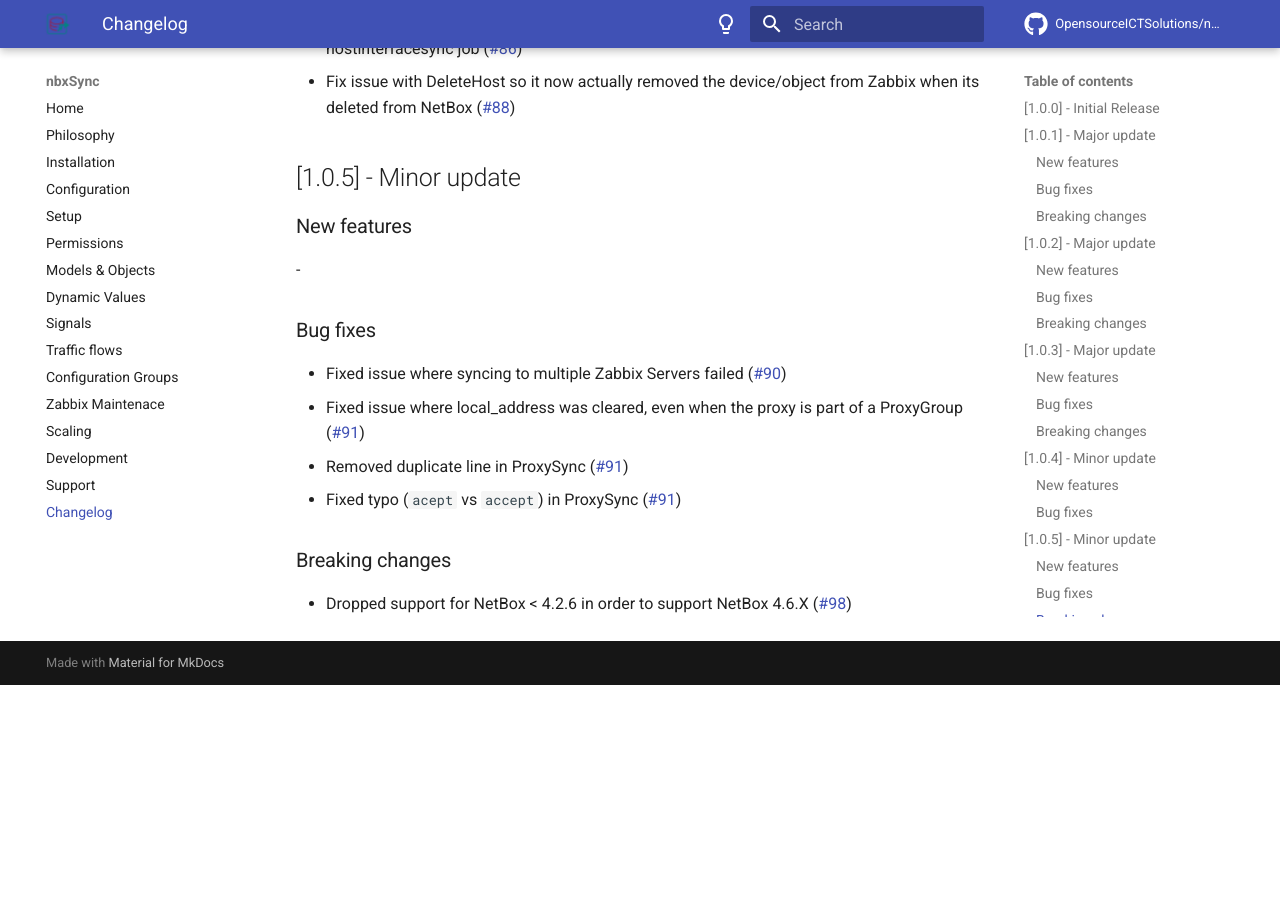
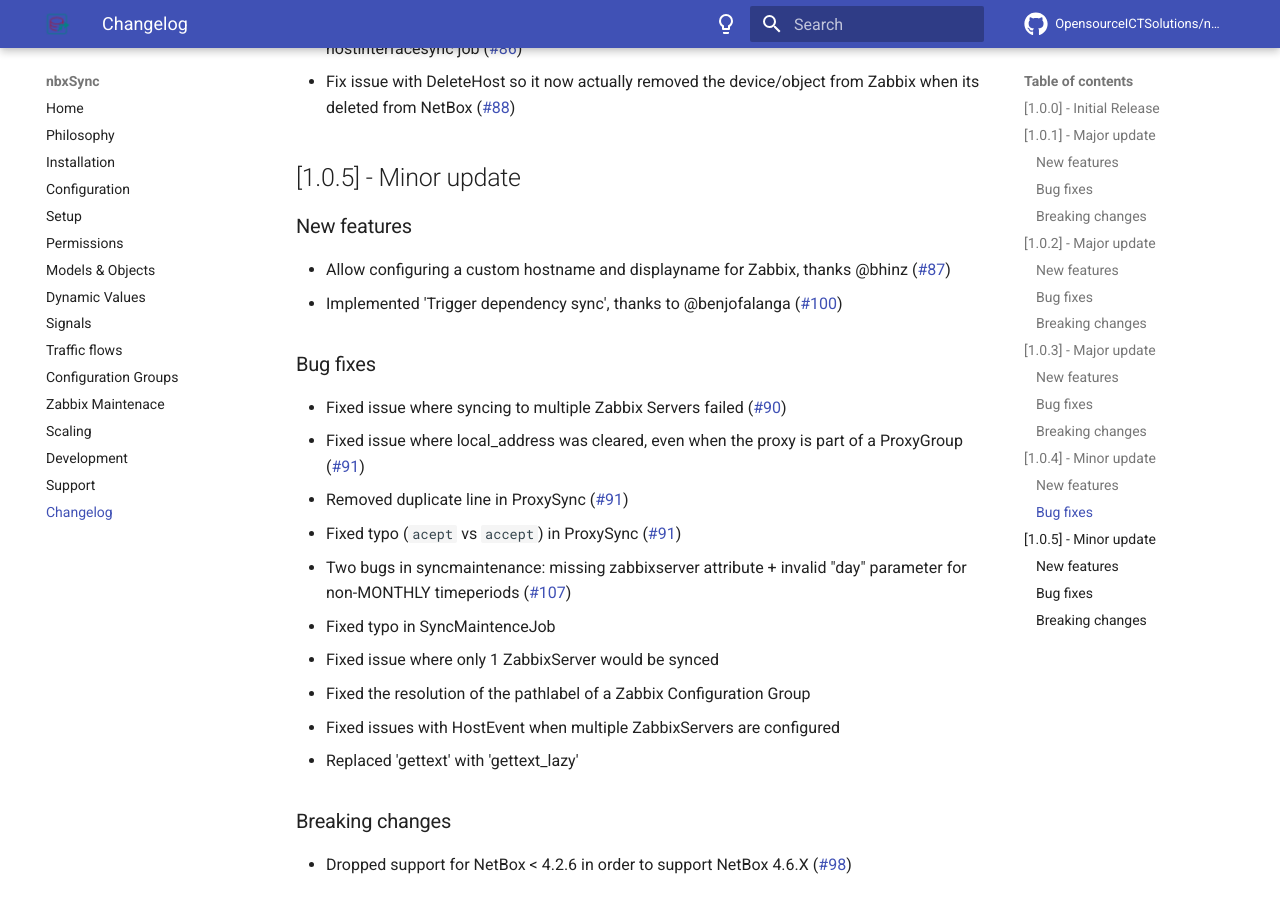
Before and after one commit to OpensourceICTSolutions/nbxsync, an MkDocs documentation site: the page built from docs/changelog.md, in a window 1280 px wide and 900 px high, scrolled down 3994 px. Built offline with MkDocs 1.6.1 and Material for MkDocs 9.7.7, drawn with Linux system fonts in a browser that asks for light colours; comment, search, counter and statistics services are not loaded; before the commit the page ends 4679 px from its top, so only the background shows below that.

Commit message:
Add changelog

```diff
--- a/docs/changelog.md
+++ b/docs/changelog.md
@@ -106,7 +106,8 @@
 
 ### New features
 
--
+- Allow configuring a custom hostname and displayname for Zabbix, thanks @bhinz ([#87])
+- Implemented 'Trigger dependency sync', thanks to @benjofalanga ([#100])
 
 ### Bug fixes
 
@@ -114,6 +115,13 @@
 - Fixed issue where local_address was cleared, even when the proxy is part of a ProxyGroup ([#91])
 - Removed duplicate line in ProxySync ([#91])
 - Fixed typo (`acept` vs `accept`) in ProxySync ([#91])
+- Two bugs in syncmaintenance: missing zabbixserver attribute + invalid "day" parameter for non-MONTHLY timeperiods  ([#107])
+- Fixed typo in SyncMaintenceJob
+- Fixed issue where only 1 ZabbixServer would be synced
+- Fixed the resolution of the pathlabel of a Zabbix Configuration Group
+- Fixed issues with HostEvent when multiple ZabbixServers are configured
+- Replaced 'gettext' with 'gettext_lazy'
+
 
 ### Breaking changes
 
@@ -145,7 +153,10 @@
 [#79]: https://github.com/OpensourceICTSolutions/nbxsync/issues/79
 [#81]: https://github.com/OpensourceICTSolutions/nbxsync/issues/81
 [#86]: https://github.com/OpensourceICTSolutions/nbxsync/issues/86
+[#87]: https://github.com/OpensourceICTSolutions/nbxsync/issues/87
 [#88]: https://github.com/OpensourceICTSolutions/nbxsync/issues/88
 [#90]: https://github.com/OpensourceICTSolutions/nbxsync/issues/90
 [#91]: https://github.com/OpensourceICTSolutions/nbxsync/issues/91
 [#98]: https://github.com/OpensourceICTSolutions/nbxsync/issues/98
+[#100]: https://github.com/OpensourceICTSolutions/nbxsync/issues/100
+[#107]: https://github.com/OpensourceICTSolutions/nbxsync/issues/107
```
